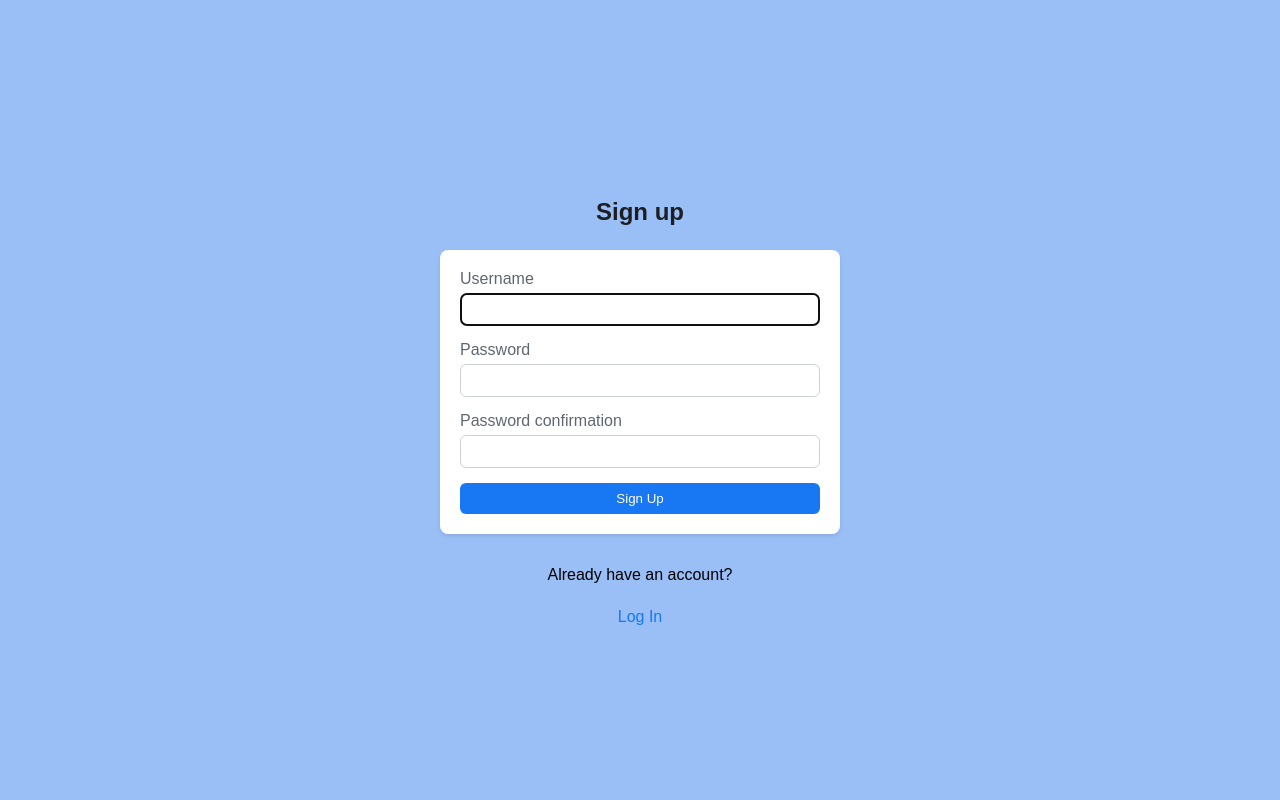
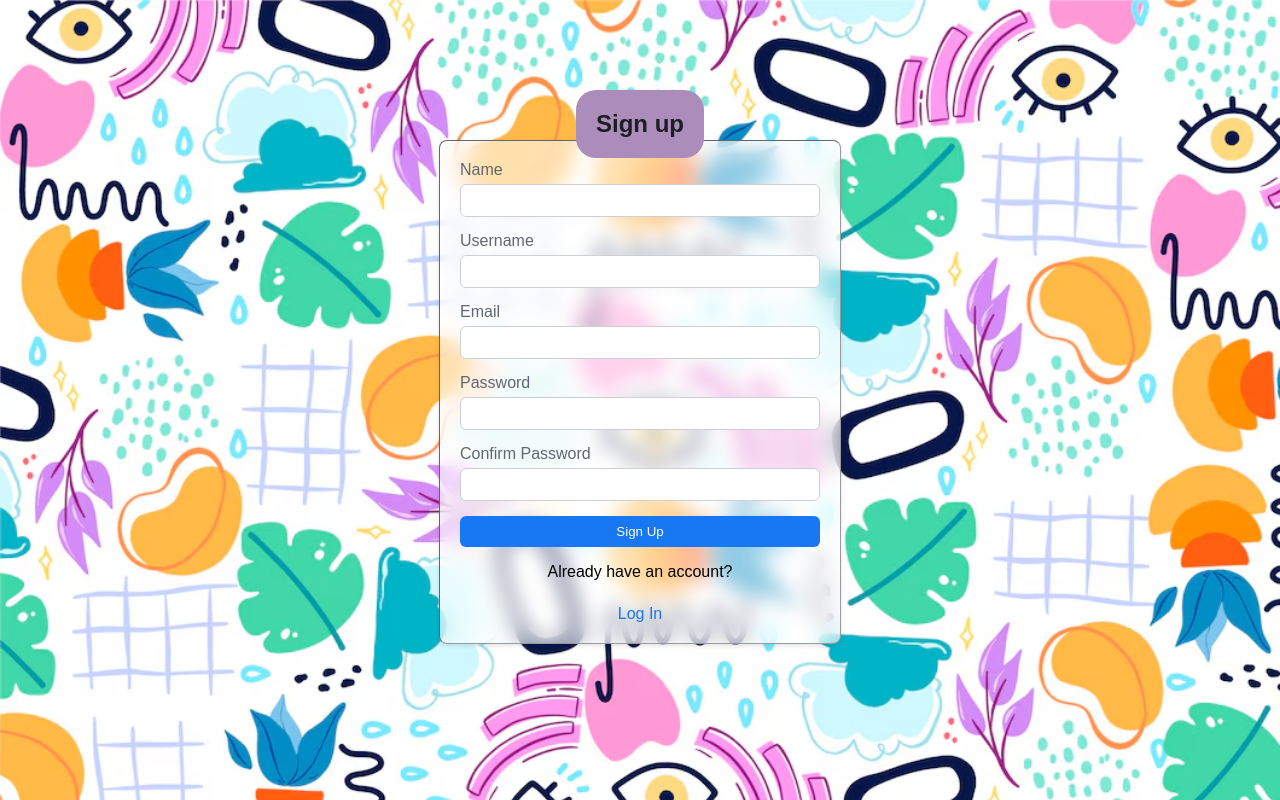
Before and after one commit to Pasindu-Vishmika/Todo-List-App, a Django app: page /api/register/ in a window 1280 px wide. Run offline with Django 5.2, Linux system fonts and the light colour scheme.

Commit message:
make content dynamic

```diff
--- a/API/admin.py
+++ b/API/admin.py
@@ -1,5 +1,6 @@
 from django.contrib import admin
-from .models import Task
+from .models import Task , User
 
 # Register your models here.
 admin.site.register(Task)
+admin.site.register(User)
--- a/API/forms.py
+++ b/API/forms.py
@@ -1,7 +1,35 @@
 from django.forms import ModelForm
-from django.contrib.auth.models import User
+from .models import User, Task
+from django import forms
+
+class UserRegisterForm(ModelForm):
+    password = forms.CharField(label='Password', widget=forms.PasswordInput)
+    password1 = forms.CharField(label='Confirm Password', widget=forms.PasswordInput)
+
+    class Meta:
+        model = User
+        fields = ['name', 'username', 'email']  # Exclude 'password' and 'password1' fields
+
+    def clean_password1(self):
+        password = self.cleaned_data.get('password')
+        password1 = self.cleaned_data.get('password1')
+        if password and password1 and password != password1:
+            raise forms.ValidationError("Passwords do not match")
+        return password1
+
+    def save(self, commit=True):
+        user = super().save(commit=False)
+        user.set_password(self.cleaned_data['password'])
+        if commit:
+            user.save()
+        return user
 
 class UserForm(ModelForm):
     class Meta:
         model = User
-        fields = ['username','email']
+        fields = ['username','email','name']
+
+class TaskForm(ModelForm):
+    class Meta:
+        model = Task
+        fields = '__all__'
--- a/API/models.py
+++ b/API/models.py
@@ -1,5 +1,12 @@
 from django.db import models
-from django.contrib.auth.models import User
+from django.contrib.auth.models import User , AbstractUser
+
+class User (AbstractUser):
+    name = models.CharField(max_length=200,null=True)
+    email = models.EmailField(unique=True)
+
+    USERNAME_FIELD = 'email'
+    REQUIRED_FIELDS =[]
 
 class Task(models.Model):
     host = models.ForeignKey(User , on_delete = models.SET_NULL,null =True)
--- a/API/urls.py
+++ b/API/urls.py
@@ -1,12 +1,11 @@
-from django.contrib import admin
 from django.urls import path
-from rest_framework.authtoken.views import obtain_auth_token
+
 
 from API import views
 
 urlpatterns = [
     path('', views.getRoutes),
-    path ('task-list/', views.getTaskList, name='task-list'),
+    path ('task-list/<str:pk>/', views.getTaskList, name='task-list'),
     path ('task-details/<str:pk>/', views.getTask, name='task-detail'),
     path ('task-create/', views.createTask, name='task-create'),
     path ('task-update/<str:pk>/', views.updateTask, name='task-update'),
--- a/API/views.py
+++ b/API/views.py
@@ -2,12 +2,11 @@ from django.shortcuts import get_object_or_404, redirect, render
 from rest_framework.decorators import api_view
 from rest_framework.response import Response
 from rest_framework import status
-from .models import Task
+from .models import Task , User
 from .serializer import TaskSerializer
-from django.contrib.auth.models import User
 from django.contrib.auth import authenticate ,login , logout
 from django.contrib import messages
-from django.contrib.auth.forms import UserCreationForm
+from .forms import UserRegisterForm , UserForm , TaskForm
 from django.contrib.auth.decorators import login_required
 
 
@@ -23,8 +22,8 @@ def getRoutes(request):
     return Response(routes)
 
 @api_view(['GET'])
-def getTaskList(request):
-    tasks = Task.objects.all().order_by('-created')
+def getTaskList(request, pk=1):
+    tasks = Task.objects.filter(host=pk).order_by('-created')
     serializer = TaskSerializer(tasks, many=True)
     return Response(serializer.data)
 
@@ -44,7 +43,7 @@ def getTask (request,pk):
 def createTask(request):
     serializer = TaskSerializer(data=request.data)
     if serializer.is_valid():
-        serializer.save()
+        task = serializer.save(host=request.user)
         return Response(serializer.data, status=status.HTTP_201_CREATED)
     return Response(serializer.errors, status=status.HTTP_400_BAD_REQUEST)
 
@@ -113,19 +112,20 @@ def logoutUser(request):
     return redirect ('login')
 
 
+
 def registerUser(request):
     if request.user.is_authenticated:
-        return redirect ("home")
-    form = UserCreationForm()
-    context = {'page':'register','form':form}
+        return redirect("home")
 
-    if request.method=="POST":
-        form = UserCreationForm(request.POST)
+    form = UserRegisterForm()
+
+    if request.method == "POST":
+        form = UserRegisterForm(request.POST)
         if form.is_valid():
-            user = form.save(commit=False)
-            user.username = user.username.lower()
-            user.save()
-            return redirect ('login')
+            form.save()
+            return redirect('login')
         else:
-            messages.error(request,"An error has occured during registration")
-    return render (request,'frontend/loging_register.html',context)
+            messages.error(request, "An error has occurred during registration")
+
+    context = {'page': 'register', 'form': form}
+    return render(request, 'frontend/loging_register.html', context)
--- a/frontend/templates/frontend/loging_register.html
+++ b/frontend/templates/frontend/loging_register.html
@@ -3,11 +3,12 @@
 <link rel="stylesheet" href="{% static 'styles/loging.css' %}">
 {% if page == 'login' %}
     <div class="container">
-        <h3>Login</h3>
+
         <form class="form" method="POST" action="">
+            <h3 class="form-title">Login</h3>
             {% csrf_token %}
             <div class="form-group">
-                <label for="username">Username</label>
+                <label for="username">Email</label>
                 <input id="username" name="username" type="text" placeholder="Username">
             </div>
             <div class="form-group">
@@ -15,14 +16,18 @@
                 <input id="password" name="password" type="password" placeholder="•••••••">
             </div>
             <button class="btn btn--main" type="submit">Login</button>
+            <div class="center-text">
+                <p>Haven't signed up yet?</p>
+                <a href="{% url 'register' %}" class="btn btn--link">Sign Up</a>
+            </div>
         </form>
-        <p>Haven't signed up yet?</p>
-        <a href="{% url 'register' %}" class="btn btn--link">Sign Up</a>
+
     </div>
 {% else %}
     <div class="container">
-        <h3>Sign up</h3>
+
         <form class="form" method="POST" action="">
+            <h3 class="form-title">Sign up</h3>
             {% csrf_token %}
             {% for field in form %}
                 <div class="form-group">
@@ -31,9 +36,12 @@
                 </div>
             {% endfor %}
             <button class="btn btn--main" type="submit">Sign Up</button>
+            <div class="center-text">
+            <p>Already have an account?</p>
+            <a href="{% url 'login' %}" class="btn btn--link">Log In</a>
+            </div>
         </form>
-        <p>Already have an account?</p>
-        <a href="{% url 'login' %}" class="btn btn--link">Log In</a>
+
     </div>
 {% endif %}
 {% endblock content %}
--- a/frontend/templates/frontend/main.html
+++ b/frontend/templates/frontend/main.html
@@ -22,7 +22,10 @@
 <body>
 {% block content %}
 
-<div class="uname">@{{request.user.username}} </div>
+<div class="uname"><small>@</small>{{request.user.username}} </div>
+<script>
+const user_id = "{{request.user.id}}";
+</script>
 <a class="signout" href="{% url "logout" %}"><i class="bi bi-box-arrow-left"></i></a>
    <div class="container">
       <div class="row">
--- a/static/styles/loging.css
+++ b/static/styles/loging.css
@@ -3,8 +3,7 @@ body, html {
     margin: 0;
     padding: 0;
     font-family: Arial, sans-serif;
-    background-color: #9abff7;
-
+    background-color: #f0f2f5;
 }
 
 .container {
@@ -13,15 +12,34 @@ body, html {
     align-items: center;
     min-height: 100vh;
     flex-direction: column;
+    background: linear-gradient(135deg, #0078d4, #00b7ff);
+    background:  url('/static/images/log.avif');
+    background-size: cover;
 }
-
+.form{
+    position: relative;
+}
+.form-title{
+    position: absolute;
+    top: -75px;
+    left: 50%;
+    transform: translateX(-50%);
+    background: rgb(171 140 187);
+    padding: 20px;
+    border-radius: 20px;
+}
 h3 {
     color: #1c1e21;
     font-size: 24px;
 }
 
 .form {
-    background: white;
+    background: #ffffff8f;
+    backdrop-filter: blur(10px);
+    border-top: #606770 1px solid;
+    border-left: #606770 1px solid;
+    border-right: #97999c 1px solid;
+    border-bottom: #97999c 1px solid;
     padding: 20px;
     border-radius: 8px;
     box-shadow: 0 2px 4px rgba(0, 0, 0, 0.1);
@@ -40,6 +58,7 @@ label {
 }
 
 input[type="text"],
+input[type="email"],
 input[type="password"] {
     width: 100%;
     padding: 8px;
@@ -68,6 +87,10 @@ button.btn--main:hover {
     text-decoration: none;
 }
 
+.center-text{
+    text-align: center;
+}
+
 /* Responsive adjustments */
 @media (max-width: 768px) {
     .form {
--- a/todolist/settings.py
+++ b/todolist/settings.py
@@ -46,6 +46,7 @@ INSTALLED_APPS = [
     'corsheaders',
 ]
 
+AUTH_USER_MODEL = 'API.User'
 
 MIDDLEWARE = [
     'corsheaders.middleware.CorsMiddleware',
```
Also changed, not shown: static/scripts/main.js (+6 -4 lines), static/styles/style.css (+9 -3 lines), API/migrations/0001_initial.py, API/migrations/0002_alter_task_options_task_host.py (deleted), API/migrations/0002_user_name_alter_user_email.py (added), db.sqlite3, static/images/log.avif (added), static/images/main.jpg (added).
